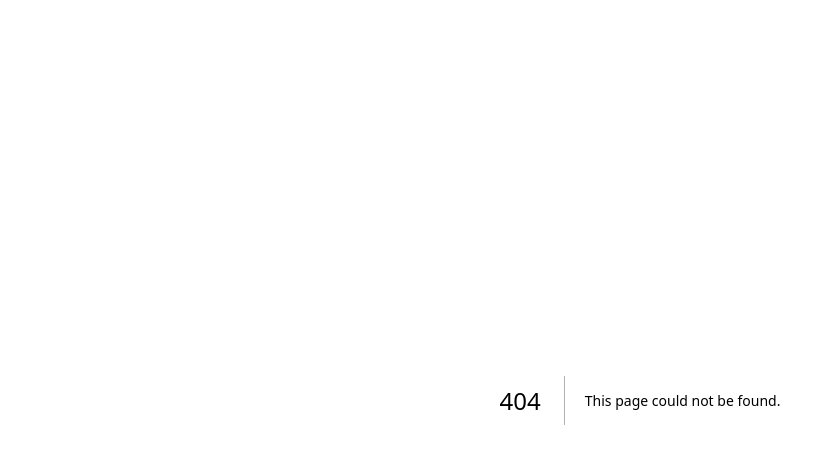
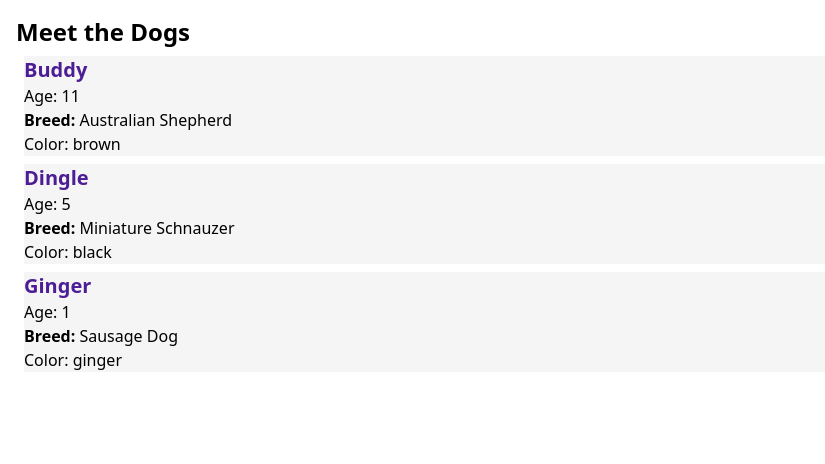
Before and after one commit to Gagandeep9354/webdev2-assignments, a Next.js app: page /week-3 in a window 1280 px wide. Before the commit this address had no page. Shown: the top 464 px of the page, without its empty margins (0-825 px from the left). Built offline with nearby package versions, Linux system fonts and the light colour scheme.

Commit message:
Week 3 complete

```diff
--- /dev/null
+++ b/app/week-3/dog.js
@@ -0,0 +1,11 @@
+export default function Dog({ name, age, breed, colour }) {
+    return (
+            <section className="m-2 bg-neutral-100">
+                <h3 className="text-xl font-bold text-violet-900">{name}</h3>
+                <p>Age: {age}</p>
+                <p>
+                    <span className="font-bold">Breed:</span> {breed}</p>
+                <p>Color: {colour}</p>
+            </section>
+            );
+}
--- /dev/null
+++ b/app/week-3/page.js
@@ -0,0 +1,50 @@
+import Dog from "./dog"
+
+export default function Page() {
+    let dog1 = {
+        name : "Buddy",
+        breed: "Australian Shepherd",
+        age: 11,
+        colour: "brown",
+    };
+
+    let dog2 = {
+        name: "Dingle",
+        breed: "Miniature Schnauzer",
+        age: 5,
+        colour: "black",
+    };
+
+    let dog3 = {
+        name: "Ginger",
+        breed: "Sausage Dog",
+        age: 1,
+        colour: "ginger",
+    };
+
+    return (
+        <main className="m-4">
+           <h2 className="text-2xl font-bold">Meet the Dogs</h2>
+           <Dog
+                name={dog1.name}
+                breed={dog1.breed}
+                age={dog1.age}
+                colour={dog1.colour}
+           />
+           <Dog
+                name={dog2.name}
+                breed={dog2.breed}
+                age={dog2.age}
+                colour={dog2.colour}
+           />
+           <Dog
+                name={dog3.name}
+                breed={dog3.breed}
+                age={dog3.age}
+                colour={dog3.colour}
+           />
+        </main>
+    )
+
+
+}
```
